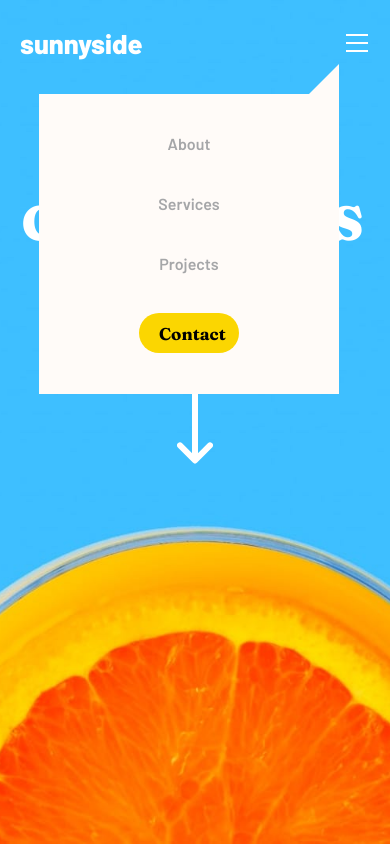
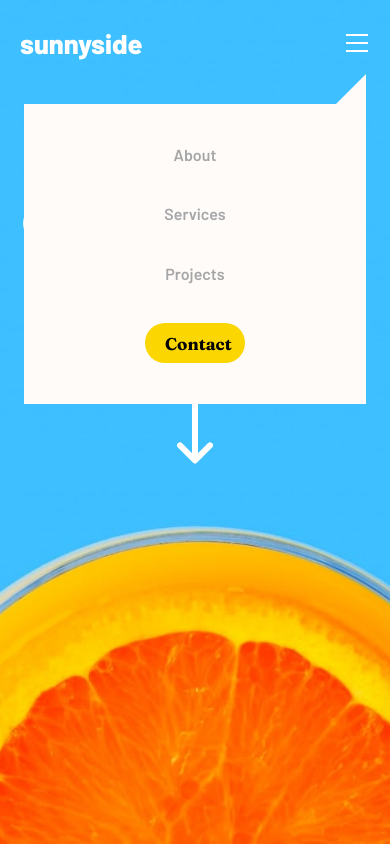
Before and after one commit to PaletteJack/FEM_Sunnyside-agency-landing-page, a plain HTML site: page index.html in a window 390 px wide. Both pictures are taken after a click on the element 358 px from the left and 43 px from the top of the page. Shown: the top 844 px of the page. Drawn offline with Linux system fonts and the light colour scheme.

Commit message:
adjusted attribution. adjusted mobile nav menu to dynamically adjust length. credit to @elaineleung at Front End Mentor for the suggestion!

```diff
--- a/index.html
+++ b/index.html
@@ -148,7 +148,7 @@
       </div>
       <div class="attribution">
         Challenge by <a href="https://www.frontendmentor.io?ref=challenge" target="_blank">Frontend Mentor</a>.
-        Coded by <a href="#">Your Name Here</a>.
+        Coded by <a href="https://github.com/PaletteJack">PaletteJack</a>.
       </div>
     </div>
   </section>
--- a/styles.css
+++ b/styles.css
@@ -71,6 +71,7 @@ html, body {
 
 .nav-item a {
     text-decoration: none;
+    font-weight: 600;
     color: white;
 }
 
@@ -442,13 +443,6 @@ svg:hover path{
     }
 
     .cherry, .orange { padding: 100% 10% 10px;}
-
-    .nav-list {
-        width: 300px !important;
-        height: 300px !important;
-        top: 90% !important;
-        left:10% !important;
-    }
 }
 
 @media screen and (max-width: 768px) {
@@ -483,15 +477,15 @@ svg:hover path{
 
     .nav-list {
         display: none;
-        width: auto;
         position: absolute;
         flex-direction: column;
         background-color: #FFFBF8;
-        top: 70%;
-        left: 20%;
-        /* transform: translate(-50%, -135%); */
-        width: 400px;
+        top: 5.5rem;
+        left: 0;
+        right: 0;
+        width: min(100% - 3rem, 30rem);
         height: 300px;
+        margin-inline: auto;
     }
 
     .triangle {
```
